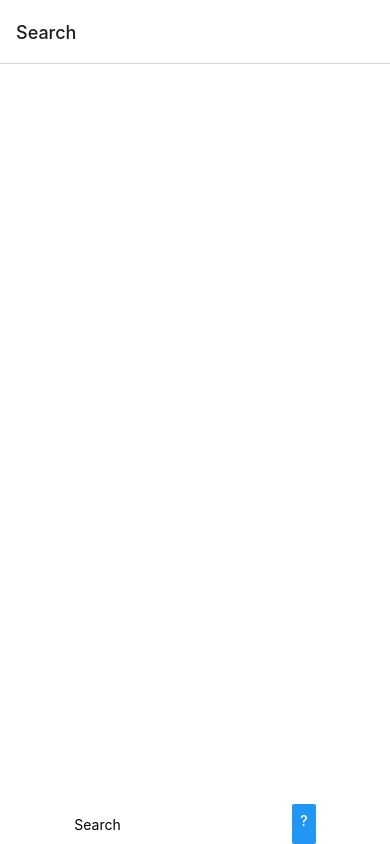
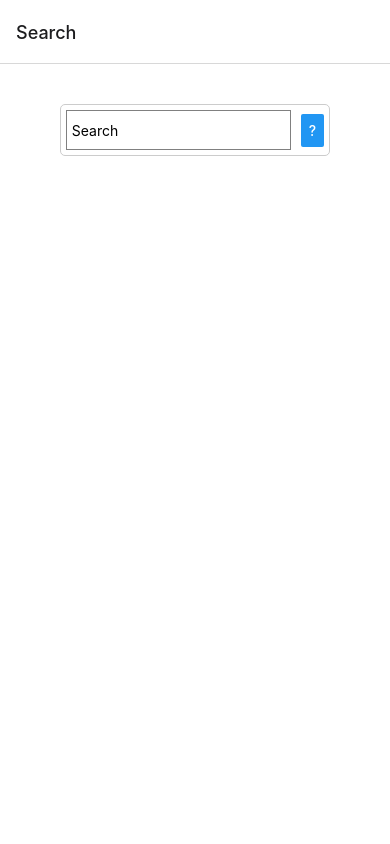
Before and after one commit to rexhao362/react-native-dictionary, a React Native app in the folder dictionary/: screen /Search in a window 390 px wide. Built offline with nearby package versions, Linux system fonts and the light colour scheme.

Commit message:
completed styles for dictionary

```diff
--- a/dictionary/App.js
+++ b/dictionary/App.js
@@ -1,8 +1,6 @@
 import { StatusBar } from 'expo-status-bar'
-import { SafeAreaView, View } from 'react-native'
 import { NavigationContainer } from '@react-navigation/native'
 import { createNativeStackNavigator } from '@react-navigation/native-stack'
-const styles = require('./components/src/styles')
 
 const SearchScreen = require('./components/search_screen')
 const DictScreen = require('./components/dict_screen')
--- a/dictionary/components/app_functions.js
+++ b/dictionary/components/app_functions.js
@@ -11,7 +11,7 @@ const displayDefSections = definitions => {
     return (
         <SectionList
             sections={array}
-            renderItem={({ item }) => <Text style={styles.item}>{item}</Text>}
+            renderItem={({ item }) => <Text style={styles.definition}>{item}</Text>}
             renderSectionHeader={({ section }) => (
                 <Text style={styles.sectionHeader}>{section.title}</Text>
             )}
--- a/dictionary/components/dict_screen.js
+++ b/dictionary/components/dict_screen.js
@@ -7,8 +7,8 @@ const DictScreen = ({ route, navigation }) => {
 
     return (
         <View style={styles.container}>
-            <Text>{JSON.stringify(word)}</Text>
-            <Text>{JSON.stringify(phonetic)}</Text>
+            <Text style={styles.word}>{word}</Text>
+            <Text style={styles.phonetic}>{phonetic}</Text>
             {displayDefSections(definitions)}
             <Button
                 title="Go back"
--- a/dictionary/components/search_screen.js
+++ b/dictionary/components/search_screen.js
@@ -7,25 +7,28 @@ const newDictReq = require('./src/dictionary_req')
 const SearchScreen = ({ navigation }) => {
     const [word, setWord] = useState('')
 
+    const fetchData = async () => {
+        const res = await newDictReq(word)
+        navigation.navigate('Dictionary', {
+            word: word,
+            definitions: res.definitions,
+            phonetic: res.phonetic,
+        })
+    }
+
     return (
         <View style={styles.container}>
             <View style={styles.textBox}>
                 <TextInput
-                    style={{ flex: 5 }}
+                    style={styles.input}
                     placeholder="Search"
                     onChangeText={newWord => setWord(newWord)}
                     defaultValue={word}
+                    onSubmitEditing={() => fetchData()}
                 />
                 <Button
                     title="?"
-                    onPress={async () => {
-                        const res = await newDictReq(word)
-                        navigation.navigate('Dictionary', {
-                            word: word,
-                            definitions: res.definitions,
-                            phonetic: res.phonetic,
-                        })
-                    }}
+                    onPress={() => fetchData()}
                 />
             </View>
         </View>
--- a/dictionary/components/src/styles.js
+++ b/dictionary/components/src/styles.js
@@ -1,21 +1,50 @@
-import { StyleSheet } from "react-native"
+import { StyleSheet } from 'react-native'
 
 const styles = StyleSheet.create({
     container: {
         flex: 1,
         backgroundColor: '#fff',
         alignItems: 'center',
-        justifyContent: 'flex-end',
+        justifyContent: 'flex-start',
     },
     textBox: {
         flexDirection: 'row',
+        alignItems: 'center',
+        borderWidth: 0.5,
+        borderColor: '#ccc',
+        padding: 5,
+        borderRadius: 5,
+        top: 40,
+    },
+    input: {
+        flex: 5,
         height: 40,
+        borderColor: 'gray',
+        borderWidth: 1,
+        marginRight: 10,
+        paddingLeft: 5,
     },
-    item: {
-
+    word: {
+        fontSize: 24,
+        fontWeight: 'bold',
+        marginBottom: 10,
+    },
+    phonetic: {
+        fontStyle: 'italic',
+        marginBottom: 15,
     },
     sectionHeader: {
-
+        fontSize: 18,
+        fontWeight: 'bold',
+        marginTop: 10,
+        marginBottom: 5,
+    },
+    definition: {
+        fontSize: 16,
+        marginBottom: 5,
+        borderBottomWidth: 1,
+        borderBottomColor: '#ccc',
+        paddingBottom: 5,
     },
 })
 
```
